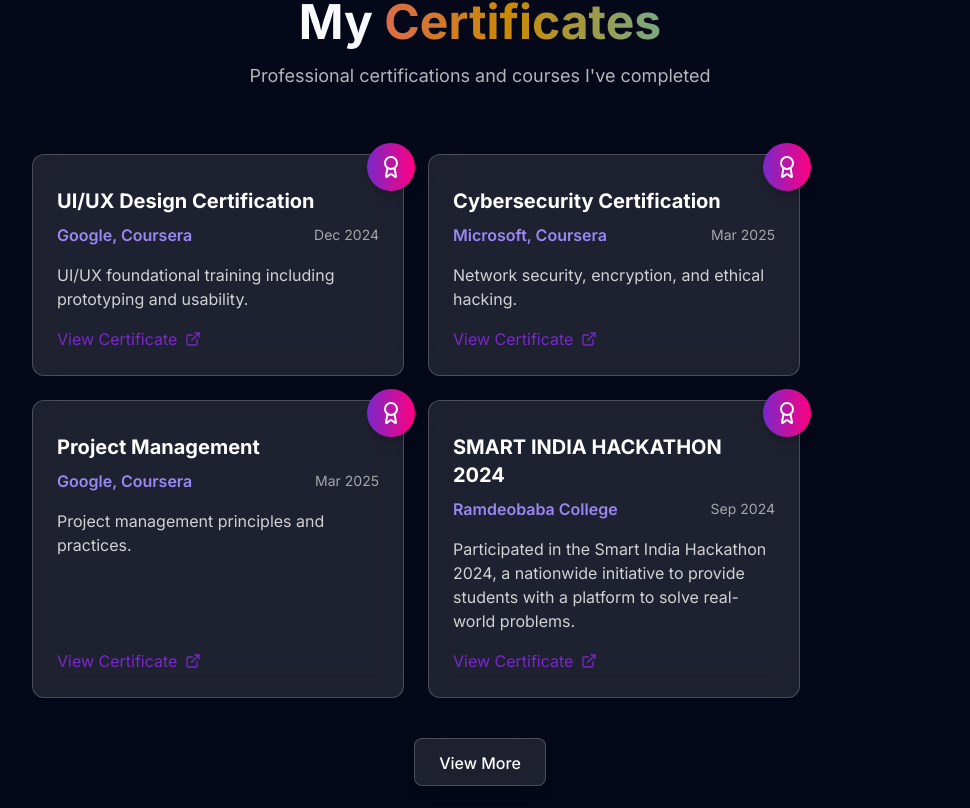
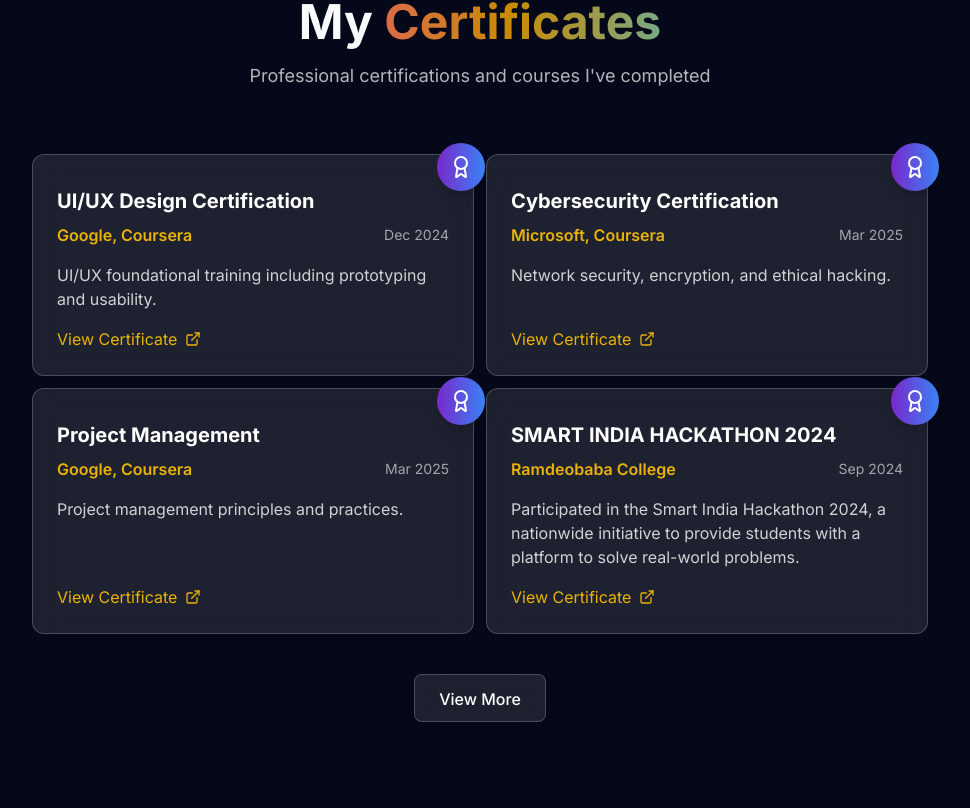
Before and after one commit to TheKhushant/online-resume-crafter, a React (Vite) app: page / in a window 1280 px wide. Shown: the part 4432-5240 px from the top of the page, without its empty margins (160-1130 px from the left). Built offline with nearby package versions, Linux system fonts and the light colour scheme.

Commit message:
colour correction with certificate

```diff
--- a/src/components/CertificatesSection.tsx
+++ b/src/components/CertificatesSection.tsx
@@ -176,13 +176,13 @@ const CertificatesSection: React.FC = () => {
                         </p>
                     </div>
 
-                    <div className="grid grid-cols-1 w-full md:grid-cols-2 md:max-w-3xl gap-6">
+                    <div className="grid grid-cols-1 w-full md:grid-cols-2 md:max-w-3xl gap-3 lg:grid-cols-2 lg:max-w-4xl mx-auto">
                         {certificates.map((cert) => (
                             <div
                                 key={cert.id}
                                 className="glassmorphism rounded-xl p-6 card-hover relative flex flex-col"
                             >
-                                <div className="absolute -top-3 -right-3 w-12 h-12 bg-gradient-to-r from-cosmic-accent to-cosmic-glow rounded-full flex items-center justify-center shadow-lg">
+                                <div className="absolute -top-3 -right-3 w-12 h-12 bg-gradient-to-r from-cosmic-accent to-blue-500 rounded-full flex items-center justify-center shadow-lg">
                                     <Award className="w-6 h-6 text-white" />
                                 </div>
 
@@ -190,7 +190,7 @@ const CertificatesSection: React.FC = () => {
                                     {cert.title}
                                 </h3>
                                 <div className="flex items-center justify-between mb-4">
-                                    <span className="text-cosmic-purple font-semibold">
+                                    <span className="text-yellow-500 font-semibold">
                                         {cert.issuer}
                                     </span>
                                     <span className="text-white/60 text-sm">
@@ -202,7 +202,7 @@ const CertificatesSection: React.FC = () => {
                                 </p>
                                 <button
                                     onClick={() => handleView(cert.category)}
-                                    className="flex items-center gap-2 text-cosmic-accent hover:text-cosmic-glow transition-colors mt-auto"
+                                    className="flex items-center gap-2 text-yellow-500 hover:text-orange-500 transition-colors mt-auto"
                                 >
                                     <span>View Certificate</span>
                                     <ExternalLink size={16} />
--- a/src/components/ContactSection.tsx
+++ b/src/components/ContactSection.tsx
@@ -42,25 +42,25 @@ const ContactSection: React.FC = () => {
               <h2 className="text-2xl font-bold text-white mb-6">Contact Information</h2>
               <div className="space-y-6">
                 <div className="flex items-start space-x-4">
-                  <Mail className="w-6 h-6 text-cosmic-accent mt-1" />
+                  <Mail className="w-6 h-6 text-yellow-500 mt-1" />
                   <div>
                     <h3 className="text-lg font-medium text-white">Email</h3>
-                    <a href="mailto:wankhedekhushant57@gmail.com" className="text-white/70 hover:text-cosmic-accent transition-colors">
+                    <a href="mailto:wankhedekhushant57@gmail.com" className="text-white/70 hover:text-yellow-500 transition-colors">
                       wankhedekhushant57@gmail.com
                     </a>
                   </div>
                 </div>
                 <div className="flex items-start space-x-4">
-                  <Phone className="w-6 h-6 text-cosmic-accent mt-1" />
+                  <Phone className="w-6 h-6 text-yellow-500 mt-1" />
                   <div>
                     <h3 className="text-lg font-medium text-white">Phone</h3>
-                    <a href="tel:+918007307435" className="text-white/70 hover:text-cosmic-accent transition-colors">
+                    <a href="tel:+918007307435" className="text-white/70 hover:text-yellow-500 transition-colors">
                       +91 8007307435
                     </a>
                   </div>
                 </div>
                 <div className="flex items-start space-x-4">
-                  <MapPin className="w-6 h-6 text-cosmic-accent mt-1" />
+                  <MapPin className="w-6 h-6 text-yellow-500 mt-1" />
                   <div>
                     <h3 className="text-lg font-medium text-white">Location</h3>
                     <p className="text-white/70">Nandanvan, Nagpur, India - 440 024</p>
@@ -84,7 +84,7 @@ const ContactSection: React.FC = () => {
                   <label htmlFor="message" className="block text-white mb-2">Message</label>
                   <textarea name="message" rows={4} className="w-full p-3 bg-cosmic-dark border border-white/20 rounded-lg focus:border-cosmic-accent focus:outline-none text-white resize-none" placeholder="Your Message" required></textarea>
                 </div>
-                <button type="submit" className="px-6 py-3 rounded-lg bg-gradient-to-r from-cosmic-accent to-cosmic-glow text-white font-medium shadow-lg shadow-cosmic-accent/20 hover:shadow-cosmic-accent/40 transition-all duration-300 flex items-center gap-2 hover:-translate-y-1">
+                <button type="submit" className="px-6 py-3 rounded-lg bg-gradient-to-r from-yellow-500 to-blue-500 text-white font-medium shadow-lg shadow-yellow-500/20 hover:shadow-yellow-500/40 transition-all duration-300 flex items-center gap-2 hover:-translate-y-1">
                   Send Message <Send size={18} />
                 </button>
                 {status && <p className="text-white mt-4">{status}</p>}
--- a/src/pages/Contact.tsx
+++ b/src/pages/Contact.tsx
@@ -34,17 +34,17 @@ const Contact: React.FC = () => {
 
   const contactInfo = [
     {
-      icon: <Mail className="w-5 h-5 text-cosmic-glow" />,
+      icon: <Mail className="w-5 h-5 text-yellow-500" />,
       text: 'email@example.com',
       href: 'mailto:email@example.com'
     },
     {
-      icon: <Phone className="w-5 h-5 text-cosmic-glow" />,
+      icon: <Phone className="w-5 h-5 text-yellow-500" />,
       text: '+1 (123) 456-7890',
       href: 'tel:+11234567890'
     },
     {
-      icon: <MapPin className="w-5 h-5 text-cosmic-glow" />,
+      icon: <MapPin className="w-5 h-5 text-yellow-500" />,
       text: 'New York, NY, USA',
       href: '#'
     }
```
